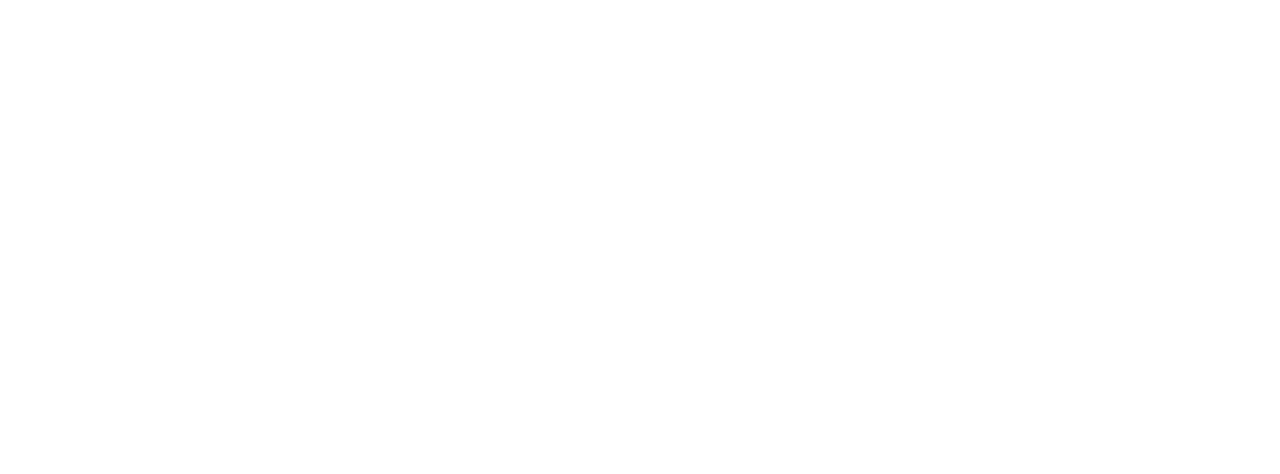
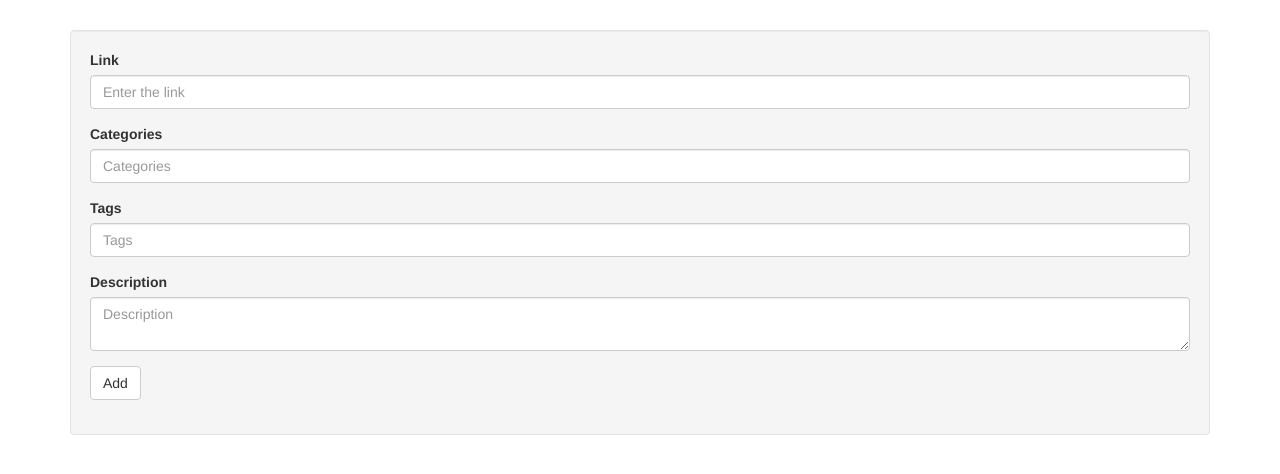
Before and after one commit to dszymczuk/LinkCollaborator, a plain HTML site: page index.html in a window 1280 px wide. Drawn offline with Linux system fonts and the light colour scheme.

Commit message:
Begining of form to add link

```diff
--- a/index.html
+++ b/index.html
@@ -18,8 +18,40 @@
     <![endif]-->
 </head>
 <body>
-<div class="container" ng-controller="AppController">
+<div class="container margin-top-30" ng-controller="AppController">
+    <div class="row">
+        <div class="col-xs-12">
+            <div class="well">
+                <form name="linkadd">
+                    <div class="form-group">
+                        <label for="link">Link</label>
+                        <input type="url" class="form-control" id="link" placeholder="Enter the link">
+                    </div>
+                    <div class="form-group">
+                        <label for="categories">Categories</label>
+                        <input type="text" class="form-control" id="categories" placeholder="Categories">
+                    </div>
+                    <div class="form-group">
+                        <label for="tags">Tags</label>
+                        <input type="text" class="form-control" id="tags" placeholder="Tags">
+                    </div>
+                    <div class="form-group">
+                        <label for="description">Description</label>
+                        <textarea class="form-control" id="description" placeholder="Description"></textarea>
+                    </div>
+                    <div class="form-group">
+                        <button class="btn btn-default">Add</button>
+                    </div>
+                </form>
+            </div>
+        </div>
+    </div>
 
+    <div class="row">
+        <div class="col-xs-12">
+
+        </div>
+    </div>
 </div>
 
 </body>
--- a/sass/style.scss
+++ b/sass/style.scss
@@ -1 +1,5 @@
+.margin-top-30 {
+  margin-top: 30px;
+}
+
 /* overwrite Twitter Bootstrap */
```
Also changed, not shown: css/style.css.
